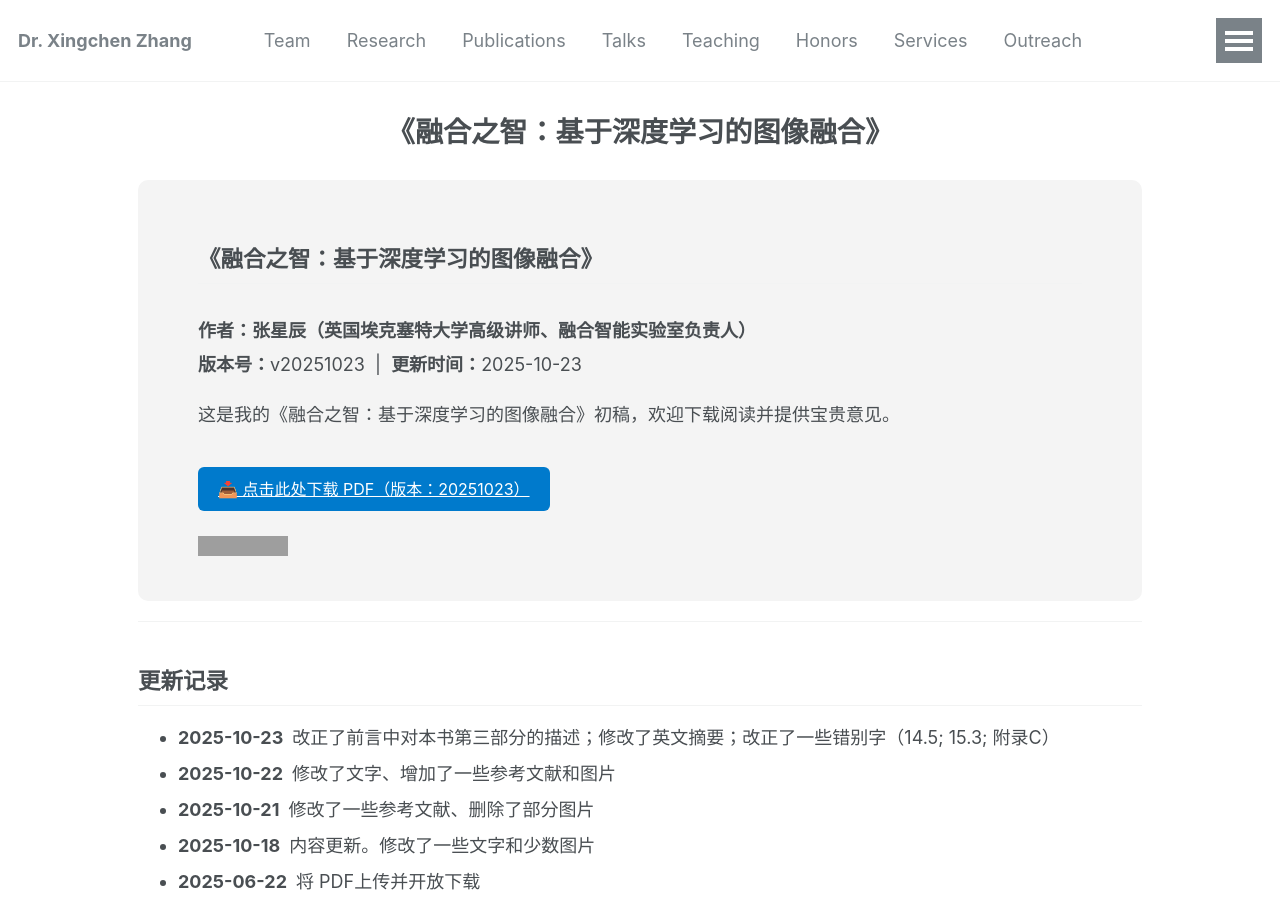
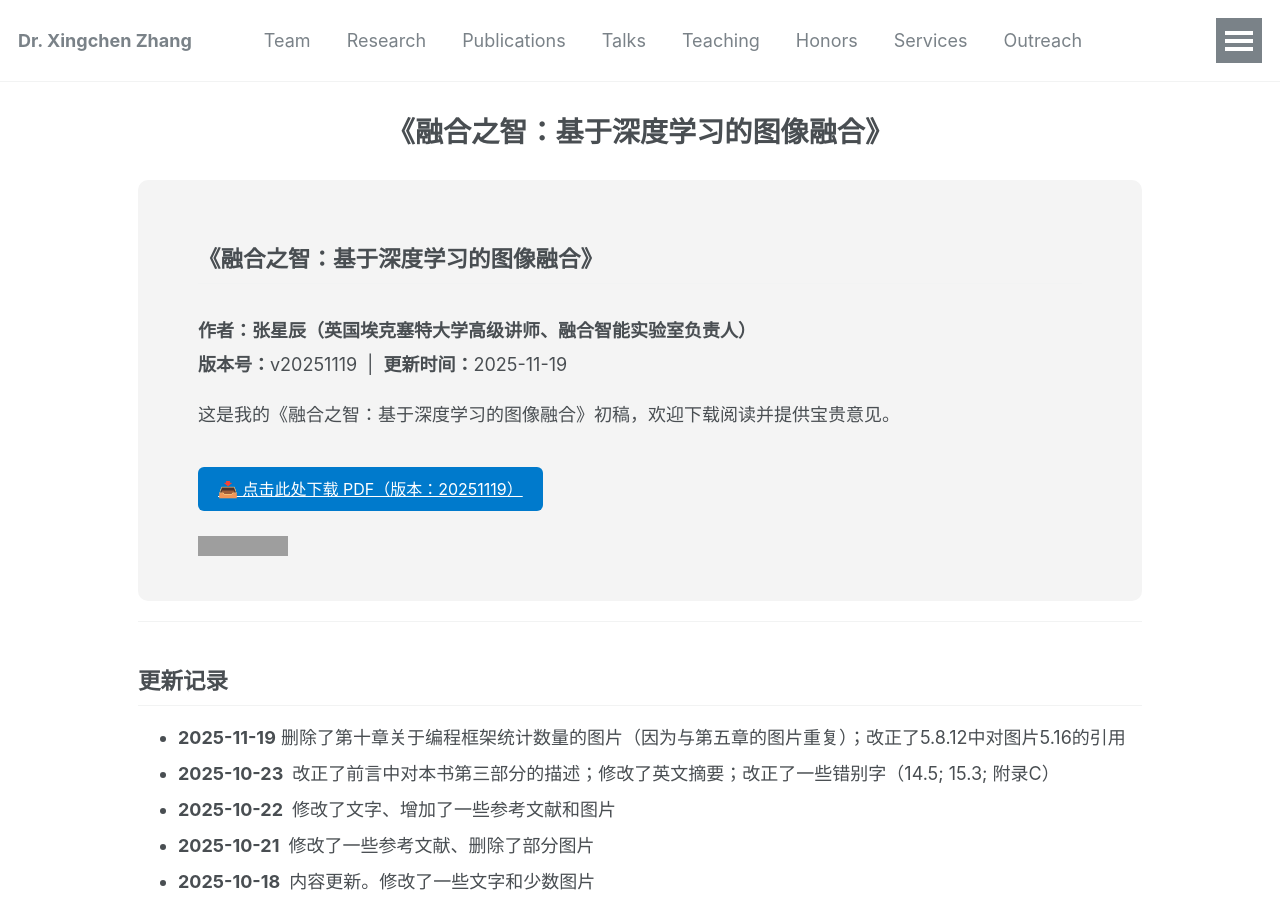
Before and after one commit to xingchenzhang/xingchenzhang.github.io, a Jekyll site: the page built from other_pages/imagefusionbook.md, in a window 1280 px wide and 900 px high. Built offline with Jekyll 4.4.1, drawn with Linux system fonts in a browser that asks for light colours; grey boxes are pictures that could not be loaded.

Commit message:
update book page

```diff
--- a/other_pages/imagefusionbook.md
+++ b/other_pages/imagefusionbook.md
@@ -46,14 +46,14 @@ full-width: true
 <div class="book-section">
   <h2>《融合之智：基于深度学习的图像融合》</h2>
    <h3>作者：张星辰（英国埃克塞特大学高级讲师、融合智能实验室负责人）</h3>
-  <p><strong>版本号：</strong>v20251023 &nbsp;|&nbsp; <strong>更新时间：</strong>2025-10-23</p>
+  <p><strong>版本号：</strong>v20251119 &nbsp;|&nbsp; <strong>更新时间：</strong>2025-11-19</p>
 
   <p>这是我的《融合之智：基于深度学习的图像融合》初稿，欢迎下载阅读并提供宝贵意见。</p>
 
   <!-- 下载按钮：指向 Release 的 PDF 直链 -->
   <a class="download-button"
      href="https://github.com/xingchenzhang/xingchenzhang.github.io/releases/latest/download/ImageFusionBook.pdf">
-     📥 点击此处下载 PDF（版本：20251023）
+     📥 点击此处下载 PDF（版本：20251119）
   </a>
 
   <!-- GitHub Release 实时下载次数徽章 -->
@@ -66,6 +66,7 @@ full-width: true
 ---
 
 ## 更新记录
+* **2025-11-19** 删除了第十章关于编程框架统计数量的图片（因为与第五章的图片重复）；改正了5.8.12中对图片5.16的引用
 * **2025-10-23** 改正了前言中对本书第三部分的描述；修改了英文摘要；改正了一些错别字（14.5; 15.3; 附录C）
 * **2025-10-22** 修改了文字、增加了一些参考文献和图片
 * **2025-10-21** 修改了一些参考文献、删除了部分图片
```
Also changed, not shown: other_pages/fil.md (+1 -3 lines).
